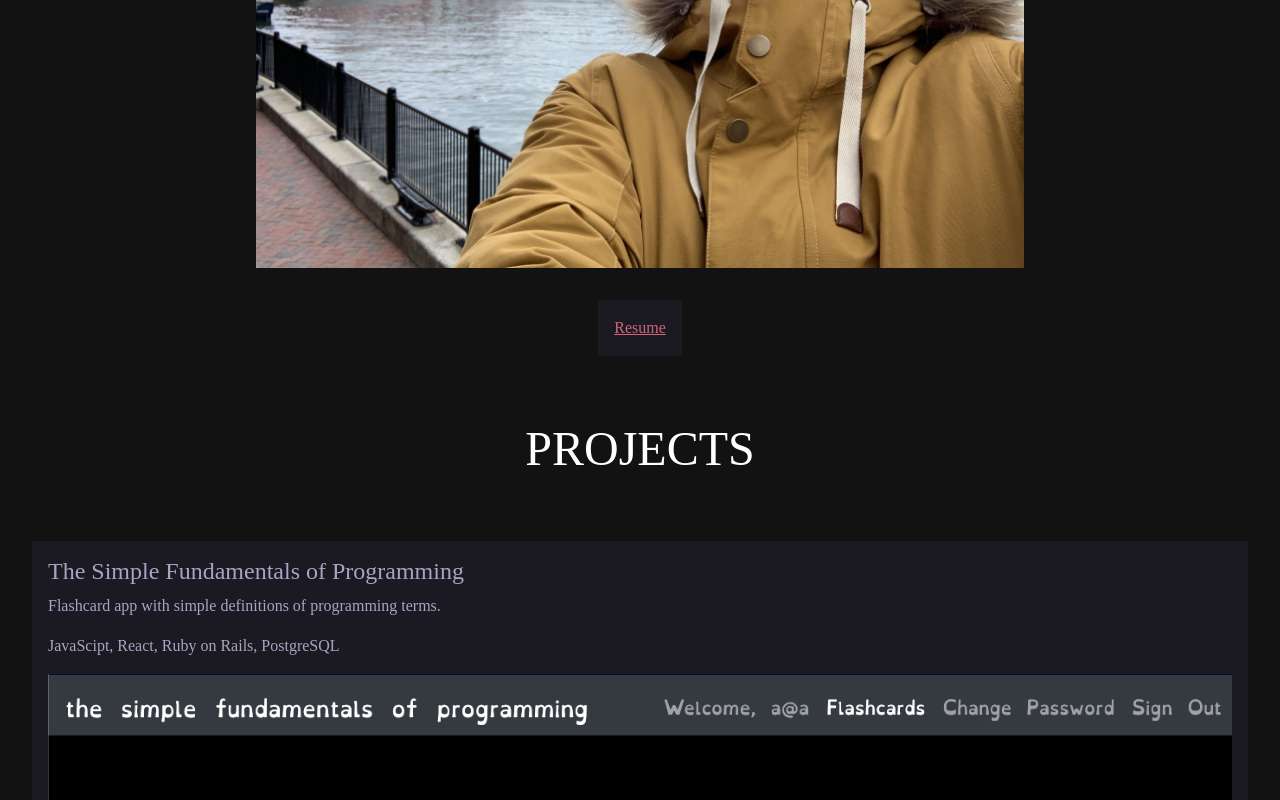
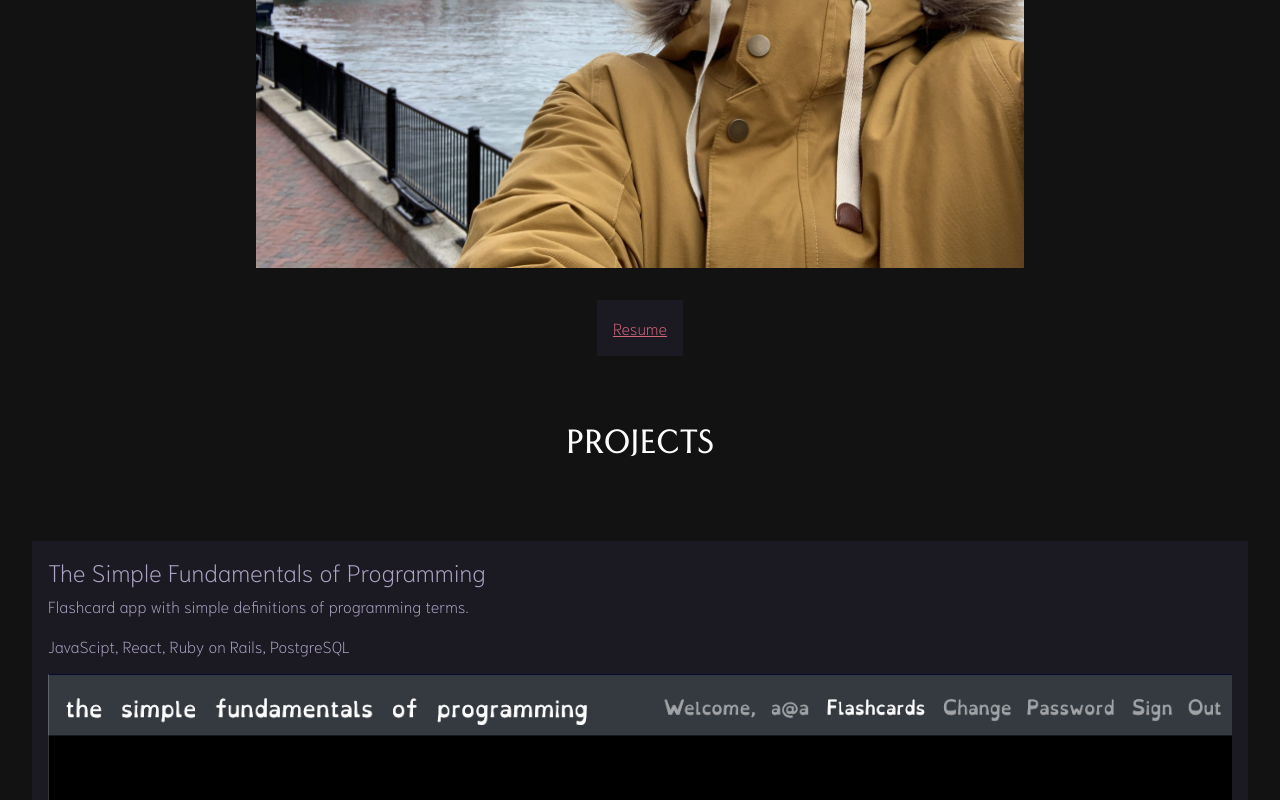
Before and after one commit to ashlink11/dev, a website built with webpack: page index.html in a window 1280 px wide. Shown: the part 646-1446 px from the top of the page. Built offline with nearby package versions, Linux system fonts and the light colour scheme; files whose address does not match are found by name.

Commit message:
Add fonts back into css file

```diff
--- a/theme.css
+++ b/theme.css
@@ -1,3 +1,11 @@
+@font-face {
+  font-family: 'Niramit';
+  src: url('public/Niramit/Niramit-ExtraLight.ttf') format('truetype');
+}
+@font-face {
+  font-family: 'Tenali Ramakrishna';
+  src: url('public/Tenali_Ramakrishna/TenaliRamakrishna-Regular.ttf') format('truetype');
+}
 .body-content {
   background-color: #121212;
   color: #fff;
```
